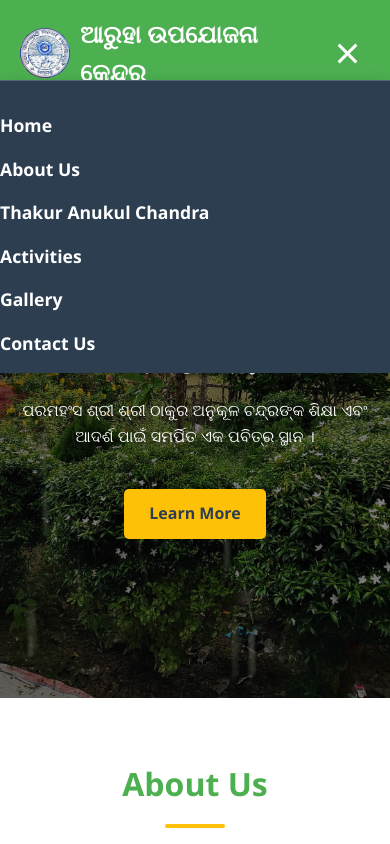
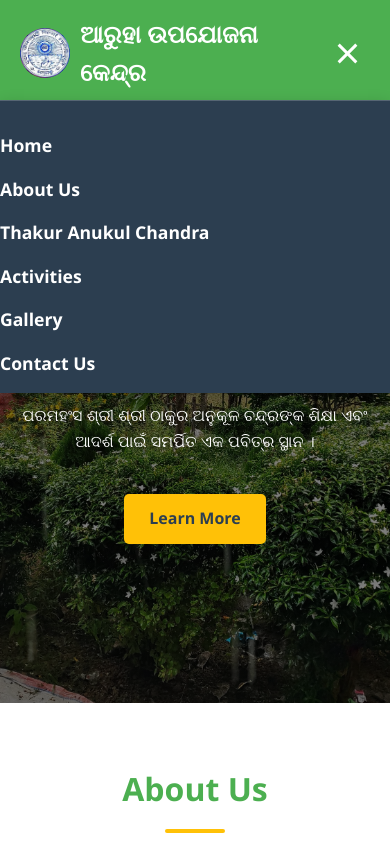
Before and after one commit to SudiptaRS/Anukula, a plain HTML site: page index.html in a window 390 px wide. Both pictures are taken after a click on the button "toggle navigation". Shown: the top 844 px of the page. Drawn offline with Linux system fonts and the light colour scheme.

Commit message:
Update style.css

```diff
--- a/style.css
+++ b/style.css
@@ -480,20 +480,24 @@ footer p {
         flex-wrap: nowrap; /* Ensures logo and toggle stay on one line */
         justify-content: space-between; /* Pushes logo to left, toggle to right */
         align-items: center; /* Vertically aligns items in header */
+        /* You might want to add some padding-bottom if the header content is too tall */
+        padding-bottom: 5px; /* Added for subtle spacing if content pushes it */
     }
     .logo {
         width: auto; /* Allow logo to take natural width */
         margin-bottom: 0; /* Remove bottom margin for better alignment */
     }
+    /* Updated NAV styles for mobile menu */
     nav {
         display: none; /* Hidden by default */
         position: absolute; /* Take nav out of normal flow to overlay content */
-        top: 80px; /* Adjust this value if your header's height is different. This places the menu below the header. */
+        top: 100px; /* IMPORTANT CHANGE: Adjust this based on your actual header height. */
+                    /* Your current header (logo + text) is taller than 80px, so 100px ensures it starts below. */
         left: 0;
         width: 100%;
         background-color: var(--dark-bg); /* Crucial: Gives the mobile menu a solid background */
         box-shadow: 0 5px 15px rgba(0,0,0,0.2);
-        z-index: 999; /* Ensures menu is above other content */
+        z-index: 1005; /* IMPORTANT CHANGE: Set a high z-index to ensure it's above other content and header (which is 1000) */
         transition: top 0.3s ease-in-out; /* Smooth slide-down animation */
     }
     nav.active {
@@ -509,7 +513,7 @@ footer p {
         margin: 15px 0;
     }
     .nav-toggle {
-        display: block; /* Show hamburger icon */
+        display: block;
         position: static; /* Position normally within the flex container (header .container) */
         right: auto; /* Reset right property */
         top: auto; /* Reset top property */
```
